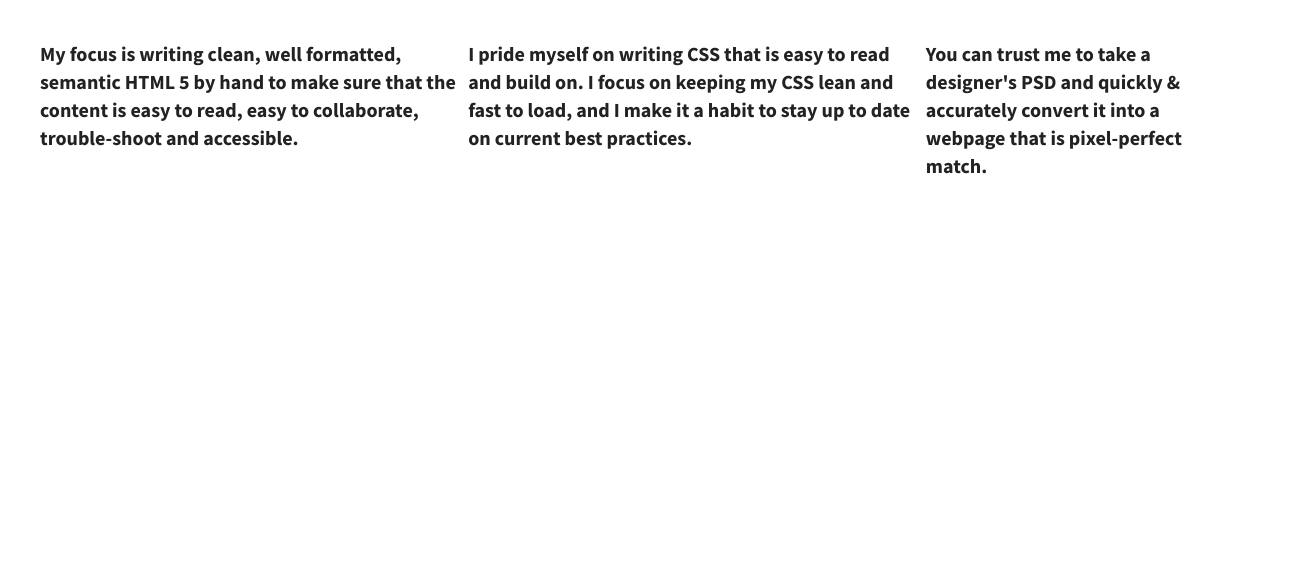
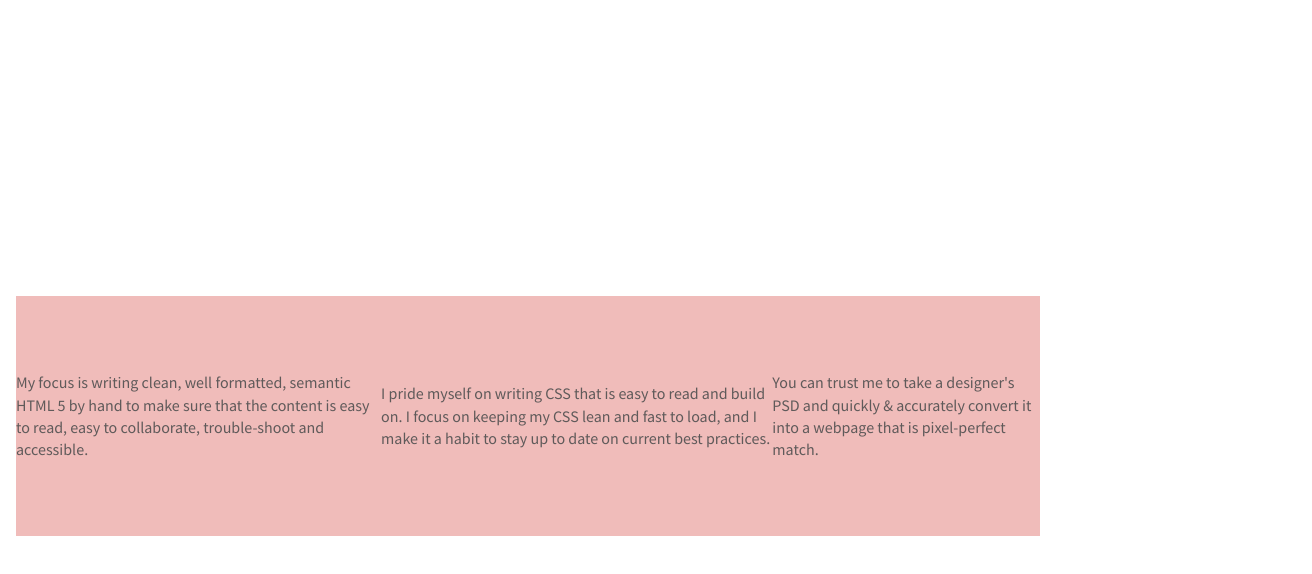
Before and after one commit to priyacodes10/divs-flexbox-starter, a plain HTML site: page index.html in a window 1280 px wide. Shown: the whole page, 1312 px wide, since content can reach past the window. Drawn offline with nearby package versions, Linux system fonts and the light colour scheme.

Commit message:
changed background and text color

```diff
--- a/css/main.css
+++ b/css/main.css
@@ -103,29 +103,32 @@ html {
 
 body {
   font-family: 'Source Sans Pro', sans-serif;
-  padding: 2em;
-  font-size: 1.25em;
+  padding: 1em;
+  font-size: 16px;
   height: 100%;
+  width: 100%;
+  display: flex;
+  align-items: center;
 }
 
 .wrapper {
   /*add display:flex and set justify-content to space-between*/
-  font-weight: 700;
-  display:flex;
-  justify-content: space-between;
+  font-weight: 100;
+  background-color: #eeb2afdc;
+  color: rgb(95, 90, 90);
+  width: 80%;
+  height:30%;
+  display: flex;
+  justify-content: space-around;
+  align-items: center;
+
 }
 
 .html, .css, .code {
   /*give the divs a width of 30%, add display:flex, set justify-content and align-items to center*/
-  color: #fff;
+  color: rgb(95, 90, 90);
   line-height: 1.5em;
-  font-size: 1.6em;
-  background-color: #f16059;
-  height: 300px;
-  display: flex;
-  width: 30%;
-  justify-content: center;
-  align-items: center;
+  font-size: 16px;
 }
 
 
```
